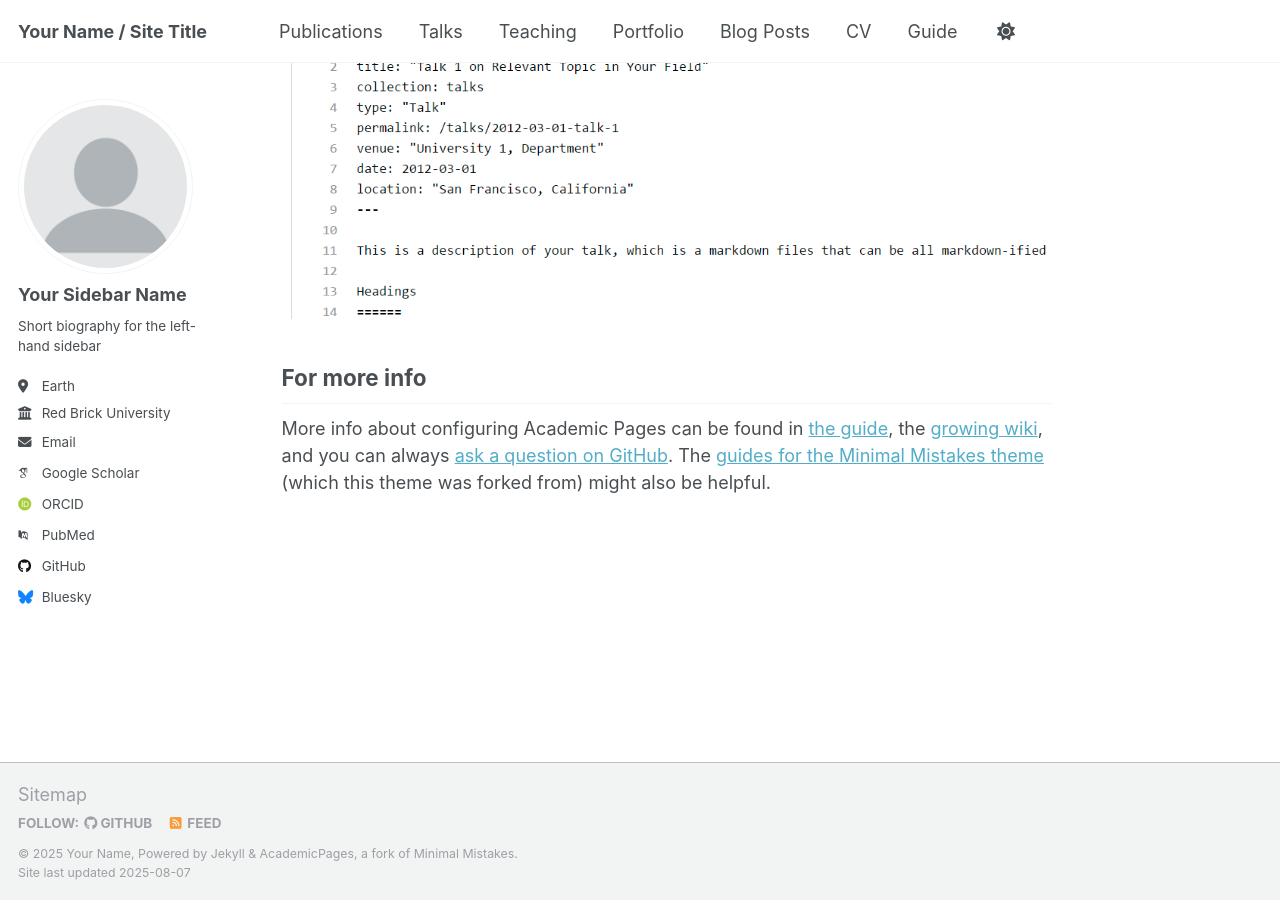
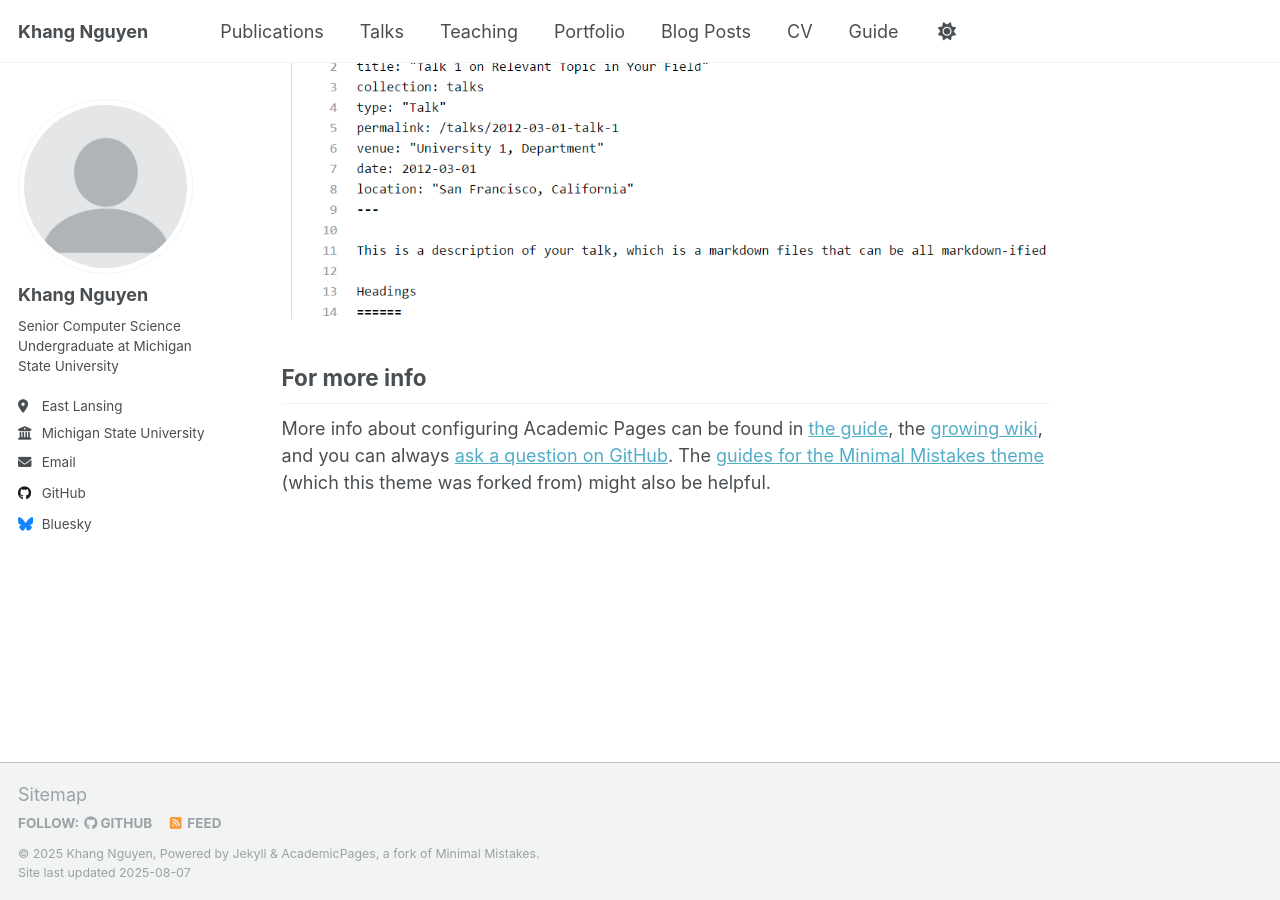
Before and after one commit to nguyenhuykhang/nguyenhuykhang.github.io, a Jekyll site: the page built from _pages/about.md, in a window 1280 px wide and 900 px high, scrolled down 2880 px. Built offline with Jekyll 4.4.1, drawn with Linux system fonts in a browser that asks for light colours; some web fonts are replaced; a script that is not in the unit is left out.

Commit message:
Update _config.yml

```diff
--- a/_config.yml
+++ b/_config.yml
@@ -9,13 +9,13 @@
 # Basic Site Settings
 locale                   : "en-US"
 site_theme               : "default"
-title                    : "Your Name / Site Title"
+title                    : "Khang Nguyen"
 title_separator          : "-"
-name                     : &name "Your Name"
-description              : &description "personal description"
-url                      : https://academicpages.github.io # the base hostname & protocol for your site e.g. "https://[your GitHub username].github.io" or if you already have some other page hosted on Github then use "https://[your GitHub username].github.io/[Your Repo Name]"
+name                     : &name "Khang Nguyen"
+description              : &description "Khang Homepage"
+url                      : https://nguyenhuykhang.github.io # the base hostname & protocol for your site e.g. "https://[your GitHub username].github.io" or if you already have some other page hosted on Github then use "https://[your GitHub username].github.io/[Your Repo Name]"
 baseurl                  : "" # the subpath of your site, e.g. "/blog"
-repository               : "academicpages/academicpages.github.io"
+repository               : "nguyenhuykhang/nguyenhuykhang.github.io"
 
 # Site Author - The following control what appear as part of the author content on the side bar.
 #               If a field is blank the icon and link will not appear, otherwise it will be shown.
@@ -23,25 +23,25 @@ repository               : "academicpages/academicpages.github.io"
 author:
   # Biographic information
   avatar           : "profile.png"
-  name             : "Your Sidebar Name"
+  name             : "Khang Nguyen"
   pronouns         : # example: "she/her"
-  bio              : "Short biography for the left-hand sidebar"
-  location         : "Earth"
-  employer         : "Red Brick University"
+  bio              : "Senior Computer Science Undergraduate at Michigan State University"
+  location         : "East Lansing"
+  employer         : "Michigan State University"
   uri              : # URL
   email            : "none@example.org"
 
   # Academic websites
-  academia         : # URL
-  arxiv            : # URL - Update with the correct link to your profile
-  googlescholar    : "https://scholar.google.com/citations?user=PS_CX0AAAAAJ"
-  inspire-hep      : # URL
-  impactstory      : # URL
-  orcid            : "http://orcid.org/yourorcidurl"
-  semantic         : # URL
-  pubmed           : "https://www.ncbi.nlm.nih.gov/pubmed/?term=john+snow"
-  researchgate     : # URL
-  scopus           : # URL
+  # academia         : # URL
+  # arxiv            : # URL - Update with the correct link to your profile
+  # googlescholar    : #"https://scholar.google.com/citations?user=PS_CX0AAAAAJ"
+  # inspire-hep      : # URL
+  # impactstory      : # URL
+  # orcid            : #"http://orcid.org/yourorcidurl"
+  # semantic         : # URL
+  # pubmed           : #"https://www.ncbi.nlm.nih.gov/pubmed/?term=john+snow"
+  # researchgate     : # URL
+  # scopus           : # URL
 
   # Repositories and software development
   bitbucket        : # Username - Update with your username on the site
```
